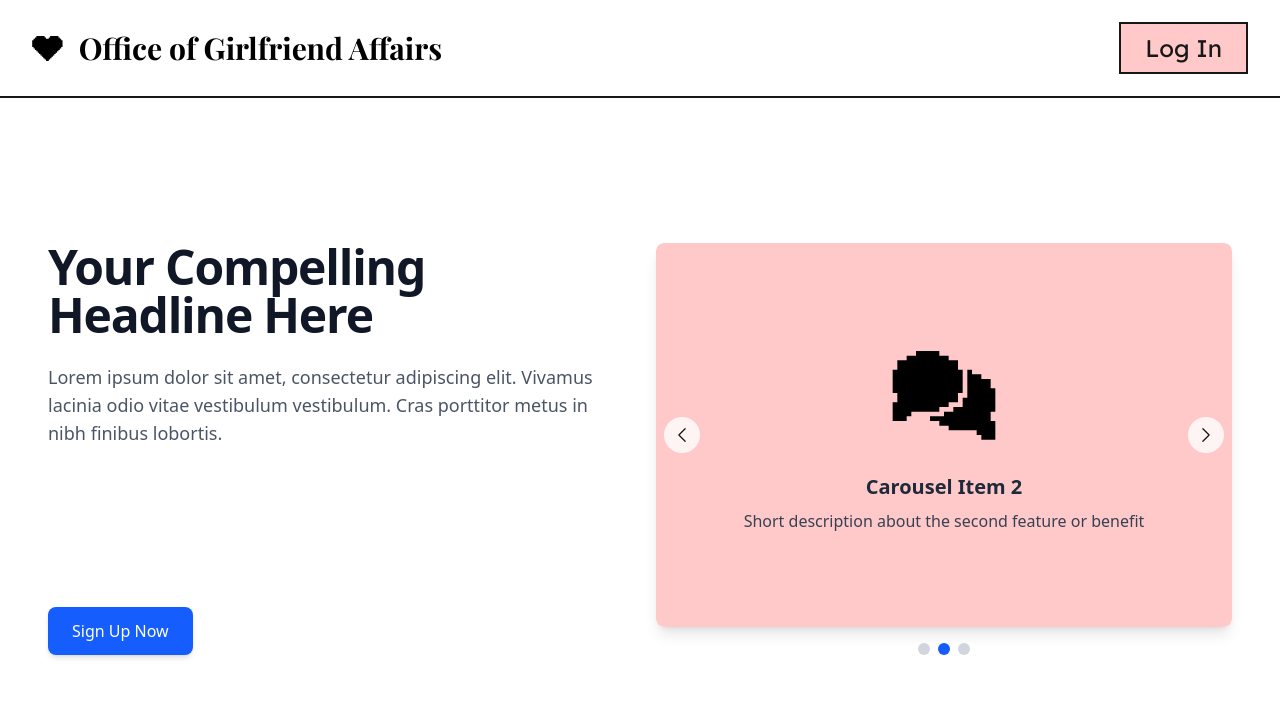
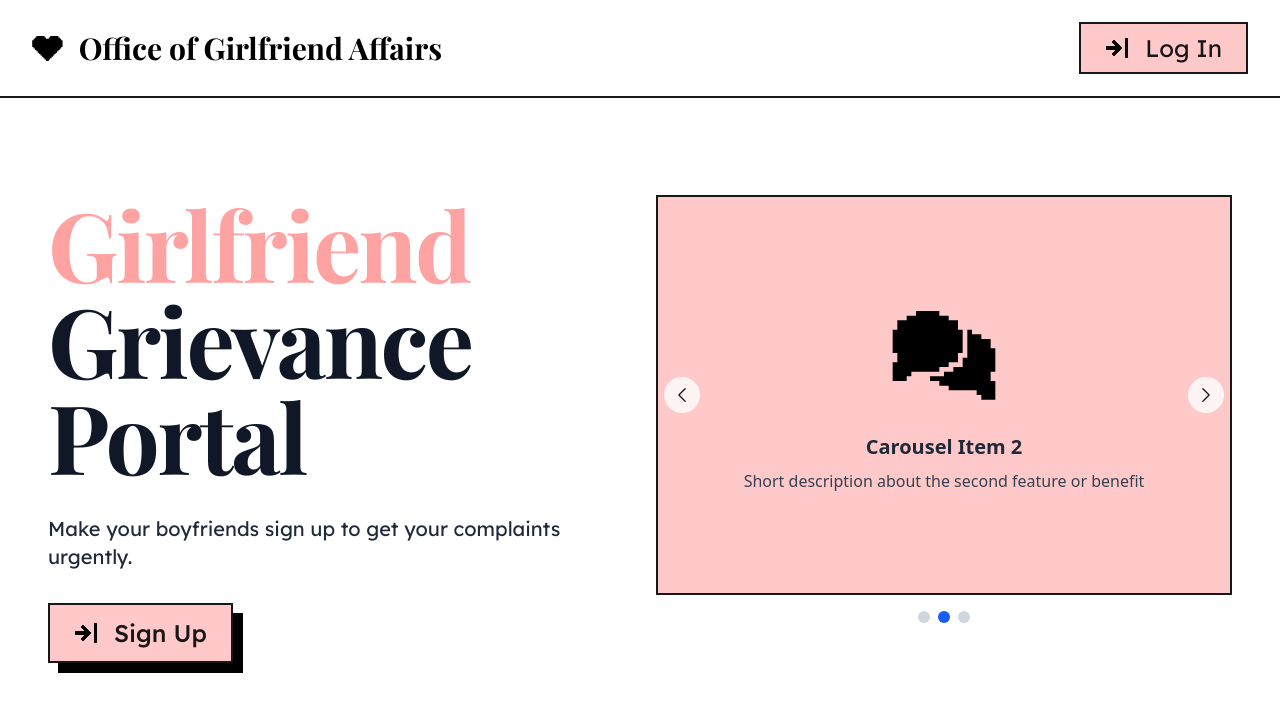
Before and after one commit to aarushqt/what, a Next.js app: page / in a window 1280 px wide. Shown: the top 712 px of the page. Built offline with nearby package versions, Linux system fonts and the light colour scheme; no server answers; a web font is replaced by a local one.

Commit message:
Enhance HeroSection and Navbar with improved styling and SVG icons for buttons

```diff
--- a/src/app/page.tsx
+++ b/src/app/page.tsx
@@ -56,28 +56,30 @@ const HeroSection = () => {
       <div className="flex flex-col md:flex-row items-stretch gap-8">
         <div className="w-full md:w-1/2 flex flex-col justify-between">
           <div>
-            <h1 className="text-4xl font-bold tracking-tight text-gray-900 sm:text-5xl mb-6">
-              Your Compelling Headline Here
+            <h1 className="text-6xl font-bold font-playfair tracking-tight text-gray-900 sm:text-6xl md:text-8xl mb-8">
+              <span className='text-red-300'>Girlfriend</span> Grievance Portal
             </h1>
-            <p className="text-lg text-gray-600">
-              Lorem ipsum dolor sit amet, consectetur adipiscing elit.
-              Vivamus lacinia odio vitae vestibulum vestibulum.
-              Cras porttitor metus in nibh finibus lobortis.
+            <p className="text-xl text-gray-800 font-lexend">
+              Make your boyfriends sign up to get your complaints urgently.
             </p>
           </div>
 
           <div className="mt-auto pt-8">
             <Link href="/auth?mode=signup" className="inline-block">
-              <button className="bg-blue-600 hover:bg-blue-700 text-white font-medium py-3 px-6 rounded-lg shadow-md transition duration-300">
-                Sign Up Now
+              <button className="bg-red-200 hover:bg-red-100 flex items-center gap-4 font-lexend text-2xl mb-10 font-medium py-3 px-6 border-2 transition duration-300 shadow-[10px_10px_0px_0px_rgba(0,0,0)]">
+                <svg width="24" height="24" viewBox="0 0 24 24" fill="none" xmlns="http://www.w3.org/2000/svg">
+                  <path d="M23 2H20V22H23V2Z" fill="black" />
+                  <path d="M8 4H10V5H11V6H12V7H13V8H14V9H15V10H16V11H17V13H16V14H15V15H14V16H13V17H12V18H11V19H10V20H8V19H7V17H8V16H9V15H10V14H1V10H10V9H9V8H8V7H7V5H8V4Z" fill="black" />
+                </svg>
+                Sign Up
               </button>
             </Link>
           </div>
         </div>
 
         <div className="w-full md:w-1/2 relative">
-          <div className="relative overflow-hidden rounded-lg shadow-lg">
-            <div className="relative h-72 sm:h-80 md:h-96 overflow-hidden">
+          <div className="relative overflow-hidden">
+            <div className="relative h-72 sm:h-80 md:h-[50vh] overflow-hidden">
               <div
                 className="flex transition-transform duration-500 ease-in-out h-full"
                 style={{ transform: `translateX(-${currentSlide * 100}%)` }}
@@ -85,7 +87,7 @@ const HeroSection = () => {
                 {carouselItems.map((item) => (
                   <div
                     key={item.id}
-                    className="min-w-full h-full bg-red-200 rounded-lg flex flex-col items-center justify-center p-6"
+                    className="min-w-full h-full bg-red-200 border-2 flex flex-col items-center justify-center p-6"
                   >
                     <div className="relative w-28 h-28 mb-6">
                       <Image
--- a/src/components/Navbar.tsx
+++ b/src/components/Navbar.tsx
@@ -32,7 +32,7 @@ export default function Navbar() {
                                 <span className="text-gray-700">Hey, {session.user?.name || 'User'}</span>
                                 <button
                                     onClick={() => signOut({ callbackUrl: '/' })}
-                                    className="py-2 px-6 bg-red-200 font-lexend hover:bg-red-100 text-2xl border-2 transition duration-300"
+                                    className="py-2 px-6 bg-red-200 flex items-center gap-4 font-lexend hover:bg-red-100 text-2xl border-2 transition duration-300"
                                 >
                                     Logout
                                 </button>
@@ -40,8 +40,11 @@ export default function Navbar() {
                         ) : (
                             <Link
                                 href="/auth?mode=signin"
-                                className="py-2 px-6 bg-red-200 font-lexend hover:bg-red-100 text-2xl border-2 transition duration-300"
-                            >
+                                className="py-2 px-6 bg-red-200 flex items-center gap-4 font-lexend hover:bg-red-100 text-2xl border-2 transition duration-300"
+                            ><svg width="24" height="24" viewBox="0 0 24 24" fill="none" xmlns="http://www.w3.org/2000/svg">
+                                    <path d="M23 2H20V22H23V2Z" fill="black" />
+                                    <path d="M8 4H10V5H11V6H12V7H13V8H14V9H15V10H16V11H17V13H16V14H15V15H14V16H13V17H12V18H11V19H10V20H8V19H7V17H8V16H9V15H10V14H1V10H10V9H9V8H8V7H7V5H8V4Z" fill="black" />
+                                </svg>
                                 Log In
                             </Link>
                         )}
@@ -78,15 +81,18 @@ export default function Navbar() {
                                 <div className="mb-2 text-gray-700">Hey, {session.user?.name || 'User'}</div>
                                 <button
                                     onClick={() => signOut({ callbackUrl: '/' })}
-                                    className="w-full text-left py-2 px-6 bg-red-200 font-lexend hover:bg-red-100 text-2xl border-2 transition duration-300"
-                                >
+                                    className="w-full text-left py-2 px-6 flex items-center gap-4 bg-red-200 font-lexend hover:bg-red-100 text-2xl border-2 transition duration-300"
+                                ><svg width="24" height="24" viewBox="0 0 24 24" fill="none" xmlns="http://www.w3.org/2000/svg">
+                                        <path d="M14 5V4H16V5H17V6H18V7H19V8H20V9H21V10H22V11H23V13H22V14H21V15H20V16H19V17H18V18H17V19H16V20H14V19H13V17H14V16H15V15H16V14H7V10H16V9H15V8H14V7H13V5H14Z" fill="black" />
+                                        <path d="M4 2H1V22H4V2Z" fill="black" />
+                                    </svg>
                                     Logout
                                 </button>
                             </>
                         ) : (
                             <Link
                                 href="/auth?mode=signin"
-                                className="block py-2 px-6 bg-red-200 font-lexend hover:bg-red-100 text-2xl border-2 transition duration-300"
+                                className="py-2 px-6 flex items-center gap-4 bg-red-200 font-lexend hover:bg-red-100 text-2xl border-2 transition duration-300"
                             >
                                 Login
                             </Link>
```
